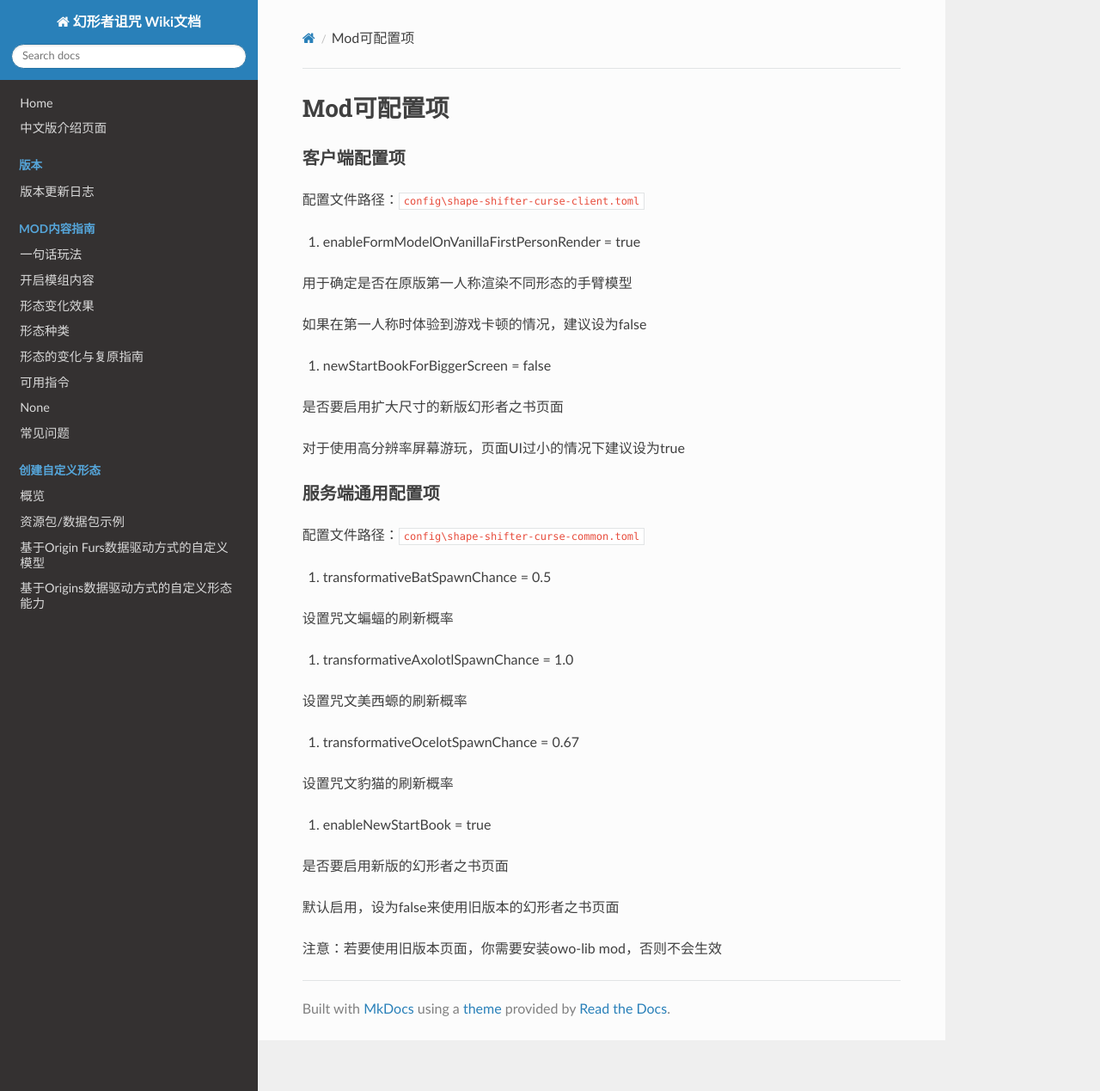
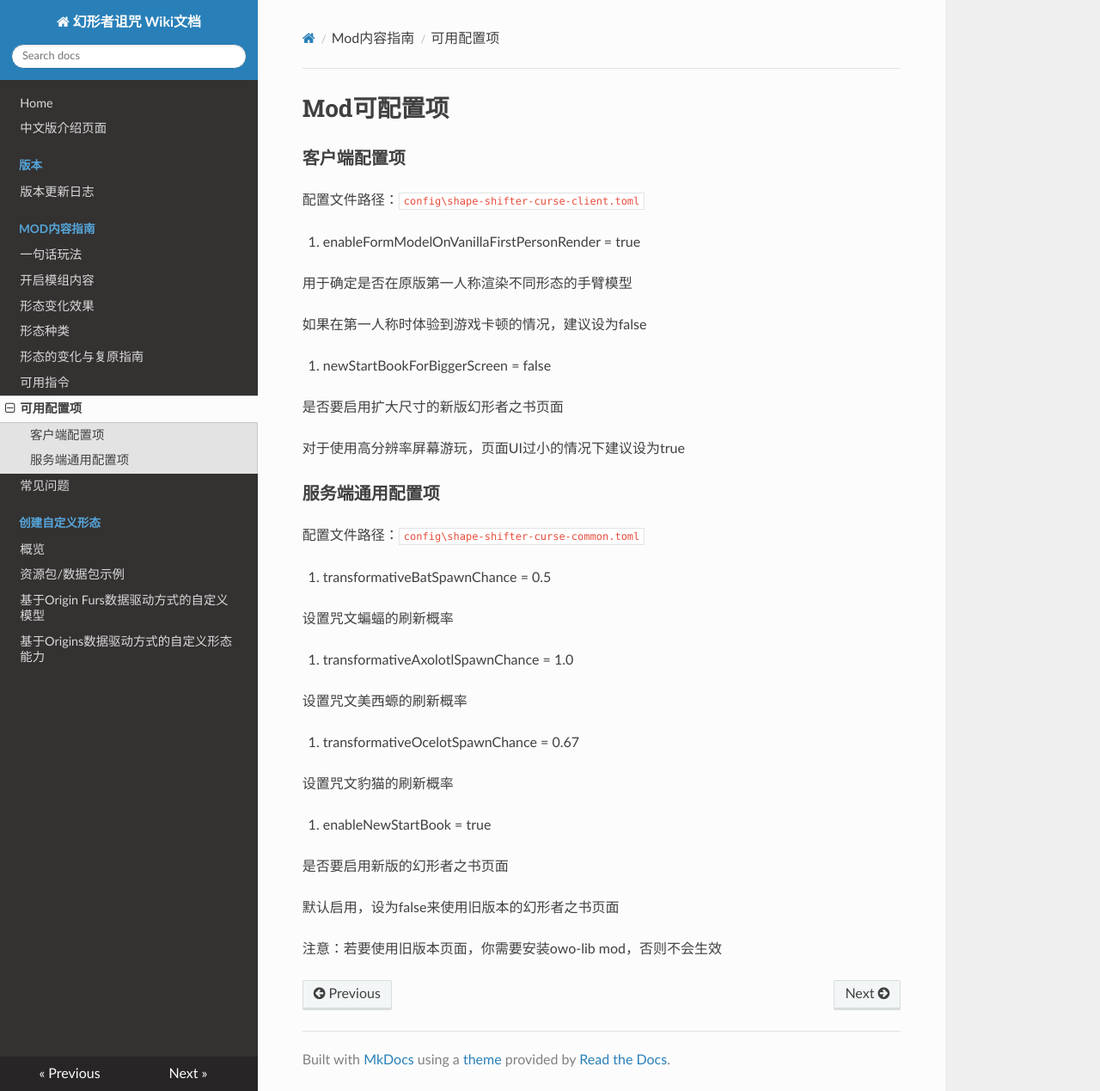
Before and after one commit to onixary/ssc_wiki, an MkDocs documentation site: the page built from docs/mod_content/mod_config.md, in a window 1280 px wide and 1269 px high. Shown: the whole window at 86% size. Built offline with MkDocs 1.6.1, drawn with Linux system fonts in a browser that asks for light colours; nearby versions of some CDN libraries; part of the change alters nothing that is shown.

Commit message:
修复标点错误

```diff
--- a/mkdocs.yml
+++ b/mkdocs.yml
@@ -11,7 +11,7 @@ nav:
         - 形态种类: mod_content/form_types.md
         - 形态的变化与复原指南: mod_content/form_change_and_recovery.md
         - 可用指令: mod_content/commands.md
-        - 可用配置项：mod_content/mod_config.md
+        - 可用配置项: mod_content/mod_config.md
         - 常见问题: mod_content/common_issues.md
     - 创建自定义形态:
         - 概览: custom_forms/overview.md
```
